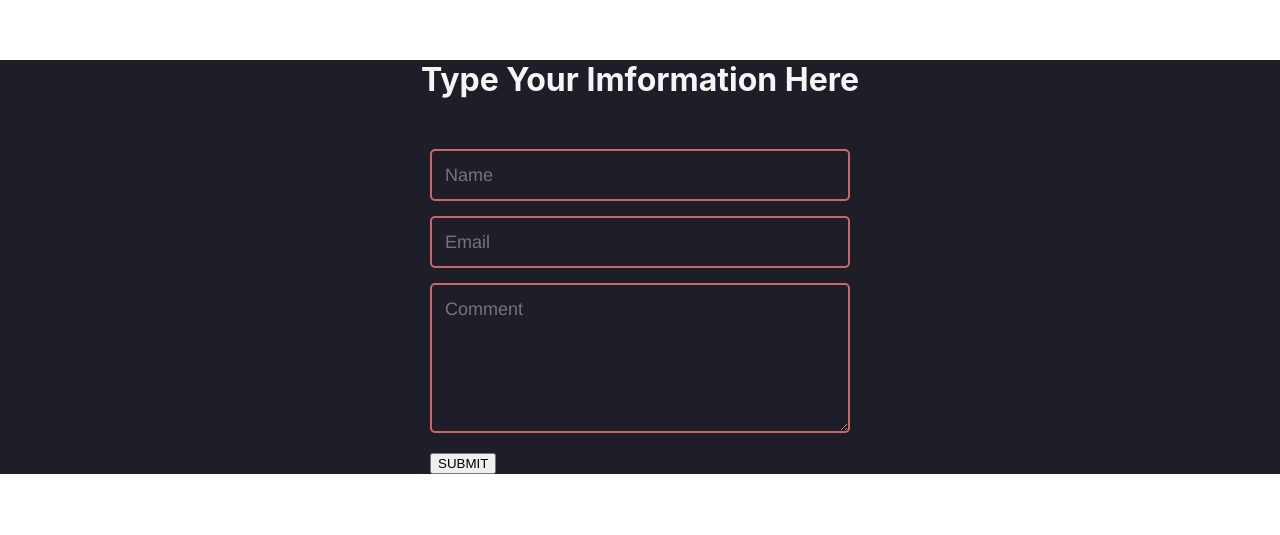
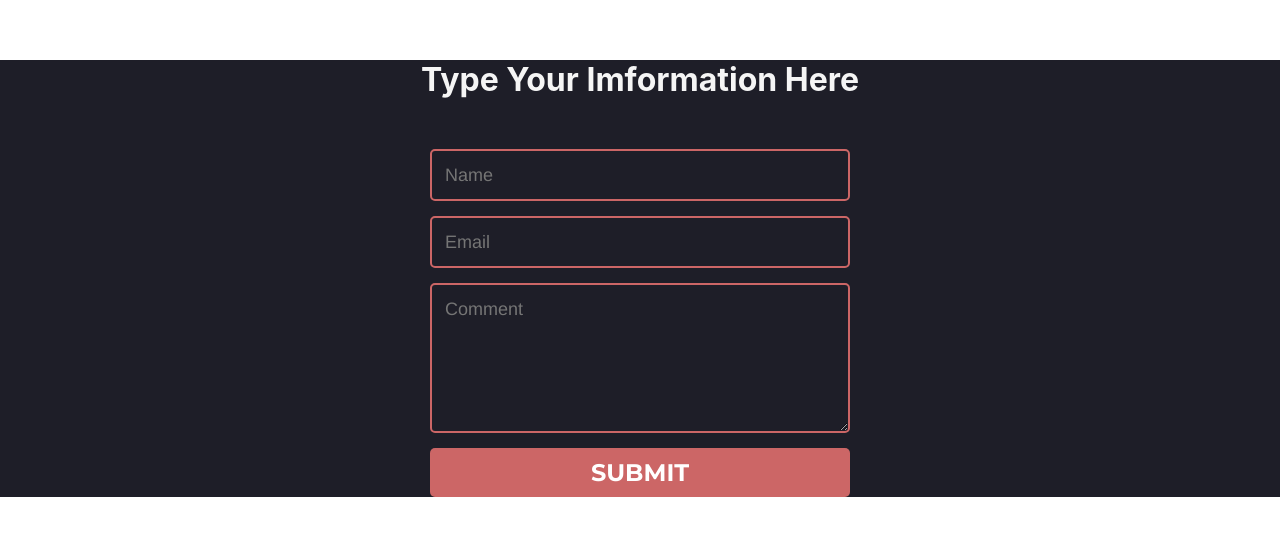
Before and after one commit to rasdinho/use-state-react, a React (Create React App) app: page / in a window 1280 px wide. Shown: the part 654-1189 px from the top of the page. Built offline with nearby package versions, Linux system fonts and the light colour scheme.

Commit message:
add-form-styl-3

```diff
--- a/src/second-page/style.css
+++ b/src/second-page/style.css
@@ -32,5 +32,19 @@ textarea {
   resize:vertical;
 }
 
-
+[type="submit"] {
+  font-family: 'Montserrat', Arial, Helvetica, sans-serif;
+  width: 100%;
+  background:#CC6666;
+  border-radius:5px;
+  border:0;
+  cursor:pointer;
+  color:white;
+  font-size:24px;
+  padding-top:10px;
+  padding-bottom:10px;
+  transition: all 0.3s;
+  margin-top:-4px;
+  font-weight:700;
+}
 [type="submit"]:hover { background:#CC4949; }
```
